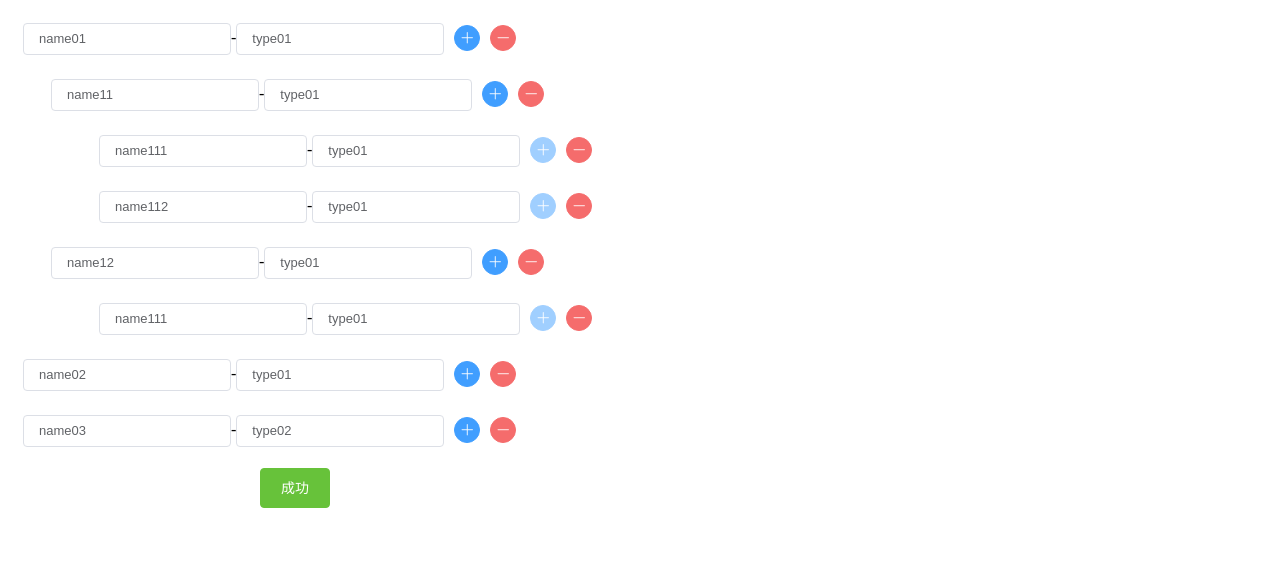
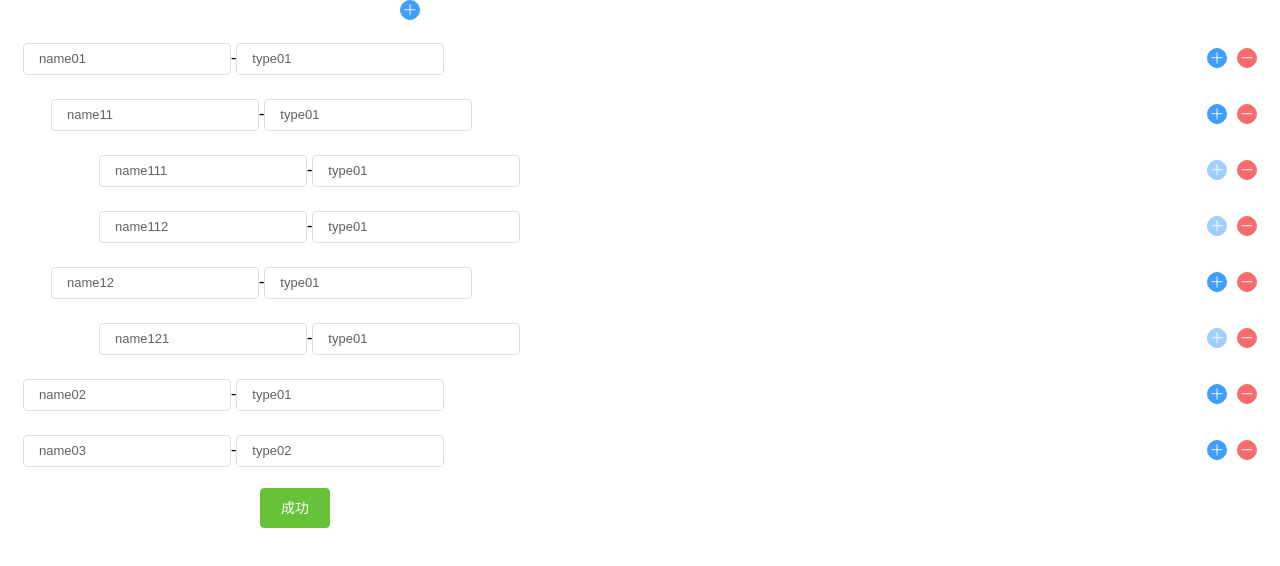
Before and after one commit to shiyuan598/map-3d, a Vue app: page / in a window 1280 px wide. Shown: the top 566 px of the page. Built offline with nearby package versions, Linux system fonts and the light colour scheme.

Commit message:
树和数组相互转换

```diff
--- a/src/views/Tree.vue
+++ b/src/views/Tree.vue
@@ -1,38 +1,15 @@
 <template>
     <div>
-    <div
-      class="field"
-      :class="'indent' + item.level"
-      :key="index"
-      v-for="(item, index) in fieldArr"
-    >
+        <el-button class="add-btn" type="primary" icon="el-icon-plus" circle @click="add('last')"></el-button>
+        <div class="field" :class="'indent' + item.level" :key="index" v-for="(item, index) in fieldArr">
             <div class="input">
-        <el-input
-          v-model="item.name"
-          size="small"
-          placeholder="请输入名称"
-        ></el-input>
+                <el-input v-model="item.name" size="small" placeholder="请输入名称"></el-input>
                 -
-        <el-input
-          v-model="item.type"
-          size="small"
-          placeholder="请输入类型"
-        ></el-input>
+                <el-input v-model="item.type" size="small" placeholder="请输入类型"></el-input>
             </div>
             <div class="btn">
-        <el-button
-          type="primary"
-          icon="el-icon-plus"
-          circle
-          :disabled="item.level >= 2"
-          @click="add(index)"
-        ></el-button>
-        <el-button
-          type="danger"
-          icon="el-icon-minus"
-          circle
-          @click="remove(index)"
-        ></el-button>
+                <el-button type="primary" icon="el-icon-plus" circle :disabled="item.level >= 2" @click="add(index)"></el-button>
+                <el-button type="danger" icon="el-icon-minus" circle @click="remove(index)"></el-button>
             </div>
         </div>
         <el-button class="success-btn" type="success" @click="sure">成功</el-button>
@@ -71,7 +48,7 @@ export default {
           level: 1
         },
         {
-          name: "name111",
+          name: "name121",
           type: "type01",
           level: 2
         },
@@ -85,70 +62,25 @@ export default {
           type: "type02",
           level: 0
         }
-      ],
-      fields: [
-        {
-          name: "name01",
-          type: "type01",
-          level: 0,
-          children: [
-            {
-              name: "name11",
-              type: "type01",
-              level: 1,
-              children: [
-                {
-                  name: "name111",
-                  type: "type01",
-                  level: 2,
-                  children: []
-                },
-                {
-                  name: "name112",
-                  type: "type01",
-                  level: 2,
-                  children: []
-                }
-              ]
-            },
-            {
-              name: "name12",
-              type: "type01",
-              level: 1,
-              children: [
-                {
-                  name: "name111",
-                  type: "type01",
-                  level: 2,
-                  children: []
-                }
-              ]
-            }
-          ]
-        },
-        {
-          name: "name02",
-          type: "type01",
-          level: 0,
-          children: []
-        },
-        {
-          name: "name03",
-          type: "type02",
-          level: 0,
-          children: []
-        }
       ]
     };
   },
   methods: {
     add(index) {
+      if (index !== 'last') {
         let level = this.fieldArr[index].level;
         this.fieldArr.splice(index + 1, 0, {
           name: "new",
           type: "new",
           level: level + 1
         });
+      } else if(index === 'last') {
+        this.fieldArr.push({
+          name: "new",
+          type: "new",
+          level: 0
+        });
+      }
     },
     remove(index) {
       let level = this.fieldArr[index].level;
@@ -166,18 +98,93 @@ export default {
     },
     sure() {
       console.info(JSON.stringify(this.fieldArr));
+      // 把数组转为树
+      console.info(this.arr2Tree(this.fieldArr));
+      // 展开树为一层
+      console.info(this.tree2Arr(this.arr2Tree(this.fieldArr)));
+    },
+    arr2Tree(arr) {
+      let tree = [];
+      for (let i = 0; i < arr.length; i++) {
+        const item = arr[i];
+        let obj = {
+          name: item.name,
+          type: item.type,
+          children: []
+        };
+        if (item.level === 0) {
+          tree.push(obj);
+        } else if (item.level === 1) {
+          // 找到最后一个level: 0的元素的索引
+          tree[tree.length - 1].children.push(obj);
+        } else if (item.level === 2) {
+          // 找到最后一个level: 1的元素的索引
+          tree[tree.length - 1].children[
+            tree[tree.length - 1].children.length - 1
+          ].children.push(obj);
         }
+      }
+      return tree;
+    },
+    tree2Arr(tree) {
+      console.info(tree);
+      let arr = [];
+      for (let i = 0; i < tree.length; i++) {
+        // 第一层
+        const item = tree[i];
+        let level = 0;
+        let obj = {
+          name: item.name,
+          type: item.type,
+          level: level
+        };
+        arr.push(obj);
+        if (item.children) {
+          // 第二层
+          for (let j = 0; j < item.children.length; j++) {
+            const item1 = item.children[j];
+            level = 1;
+            obj = {
+              name: item1.name,
+              type: item1.type,
+              level: level
+            };
+            arr.push(obj);
+            if (item1.children) {
+              // 第三层
+              for (let k = 0; k < item1.children.length; k++) {
+                const item2 = item1.children[k];
+                level = 2;
+                obj = {
+                  name: item2.name,
+                  type: item2.type,
+                  level: level
+                };
+                arr.push(obj);
+              }
+            }
+          }
+        }
+      }
+      return arr;
+    },
+    other() {}
   }
 };
 </script>
 
 <style scoped>
+.add-btn {
+    margin-right: 20px;
+    margin-left: 400px;
+}
 .field {
     margin: 20px;
     height: 30px;
     line-height: 30px;
     padding: 3px;
     display: flex;
+    justify-content: space-between;
 }
 .input {
     display: flex;
@@ -186,7 +193,7 @@ export default {
     margin-left: 10px;
 }
 .el-button.is-circle {
-  padding: 5px;
+    padding: 2px;
 }
 .indent1 {
     margin-left: 3rem;
```
Lines whose indentation alone changed are shown as unchanged.
